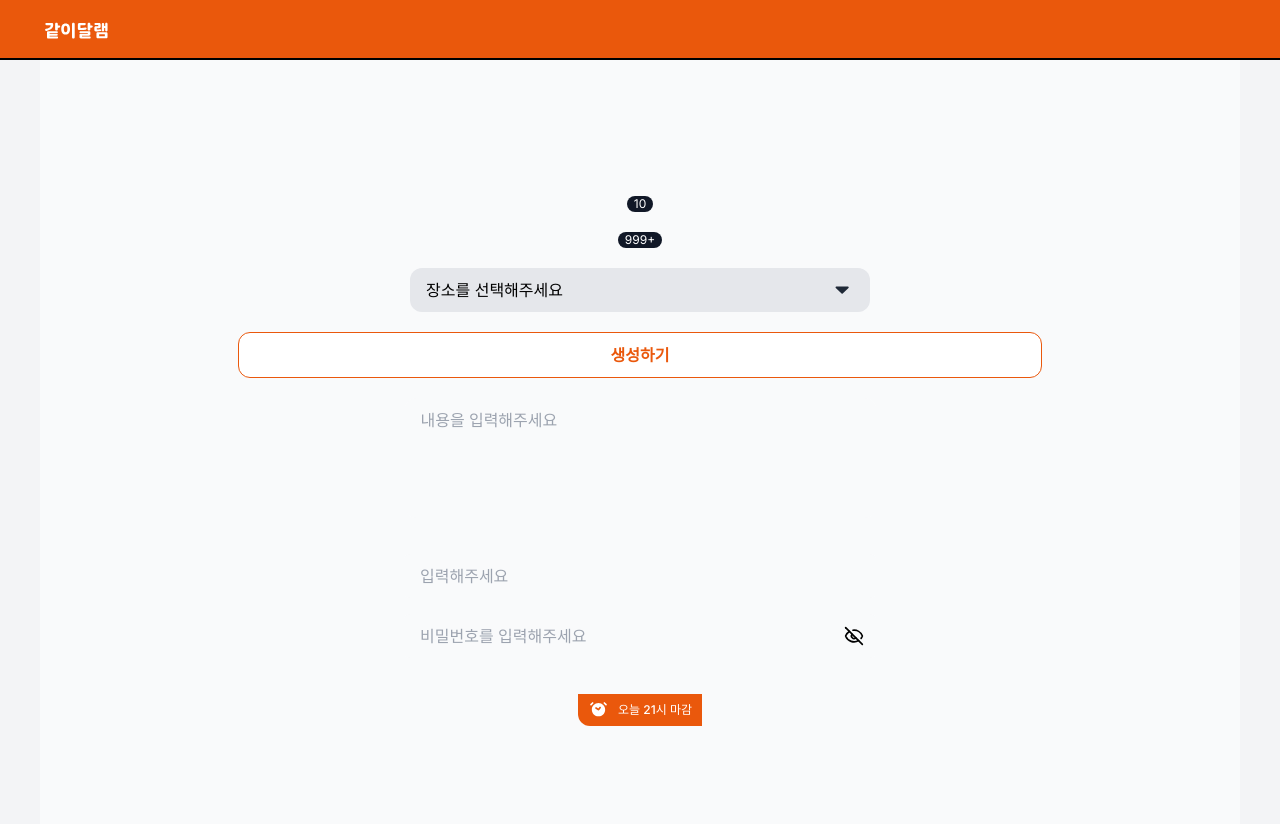
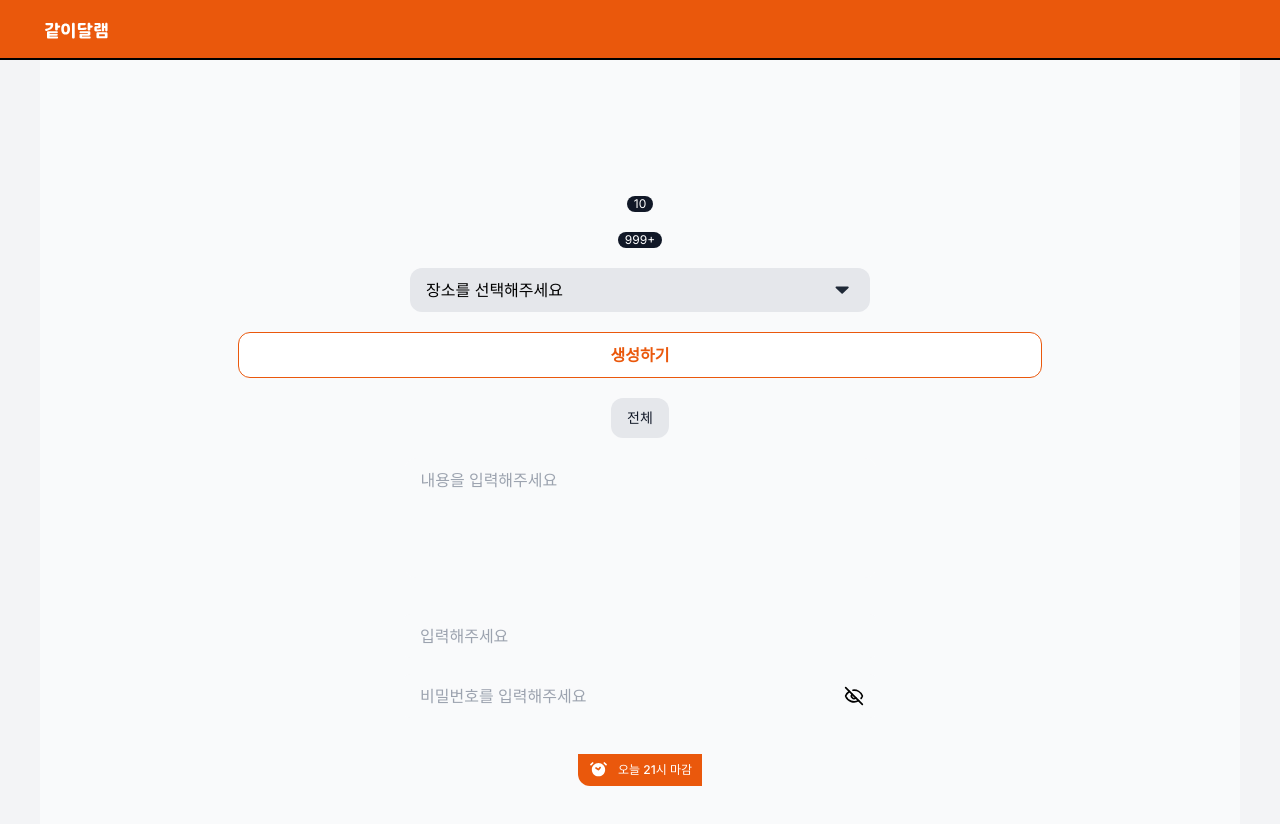
Before and after one commit to yeonna18k/relax-together-front, a Next.js app: page / in a window 1280 px wide. Shown: the top 824 px of the page. Built offline with nearby package versions, Linux system fonts and the light colour scheme.

Commit message:
feat: chip component 생성 및 스토리북 추가

```diff
--- a/src/app/page.tsx
+++ b/src/app/page.tsx
@@ -1,7 +1,8 @@
+import CommonBadge from '@/shared/common/ui/badge';
+import Chip from '@/shared/common/ui/chip';
 import CommonButton from '@/shared/common/ui/common-button';
+import CommonInput from '@/shared/common/ui/common-input';
 import InputText from '@/shared/common/ui/InputText';
-import CommonBadge from '@/shared/common/ui/badge';
-import CommonInput from '@/shared/common/ui/common-input';
 import SelectBox from '@/shared/common/ui/select/index';
 import TagClock from '@/shared/common/ui/tag-clock';
 import { selectBoxMenuItems } from '@/shared/fixture/selectbox-menu-items';
@@ -15,13 +16,10 @@ export default function Home() {
         placeholder="장소를 선택해주세요"
         menuItems={selectBoxMenuItems}
       />
-      <CommonButton
-        variant="outlined"
-        size="lg"
-        onClick={() => console.log('click')}
-      >
+      <CommonButton variant="outlined" size="lg">
         생성하기
       </CommonButton>
+      <Chip selected={false}>전체</Chip>
       <InputText placeholder="내용을 입력해주세요" />
       <CommonInput />
       <TagClock message="오늘 21시 마감" variant="default" />
--- a/src/shared/common/ui/chip/index.tsx
+++ b/src/shared/common/ui/chip/index.tsx
@@ -2,17 +2,26 @@
 // 선택 되었을 때 gray-900 선택 안되었을 때 gray-200  -> props
 // sm - 모바일, lg - 태블릿, 모니터  -> 반응형
 
+import { cn } from '@/shared/lib/utils';
+import { ReactNode } from 'react';
+
 interface ChipProps {
   selected: boolean;
-  content: string;
+  children: ReactNode;
 }
 
-export default function Chip({ selected, content }: ChipProps) {
+export default function Chip({ selected, children }: ChipProps) {
   return (
     <div
-      className={`h-10 p-3 md:p-4 ${selected ? 'bg-gray-900 text-white' : 'bg-gray-200 text-gray-900'} rounded-xl text-sm font-medium`}
+      className={cn(
+        `h-10 cursor-pointer content-center rounded-xl px-3 text-sm font-medium md:px-4`,
+        {
+          'bg-gray-900 text-white': selected,
+          'bg-gray-200 text-gray-900': !selected,
+        },
+      )}
     >
-      {content}
+      {children}
     </div>
   );
 }
```
Also changed, not shown: 1 other file (tests, documents, lock files or other folders).
